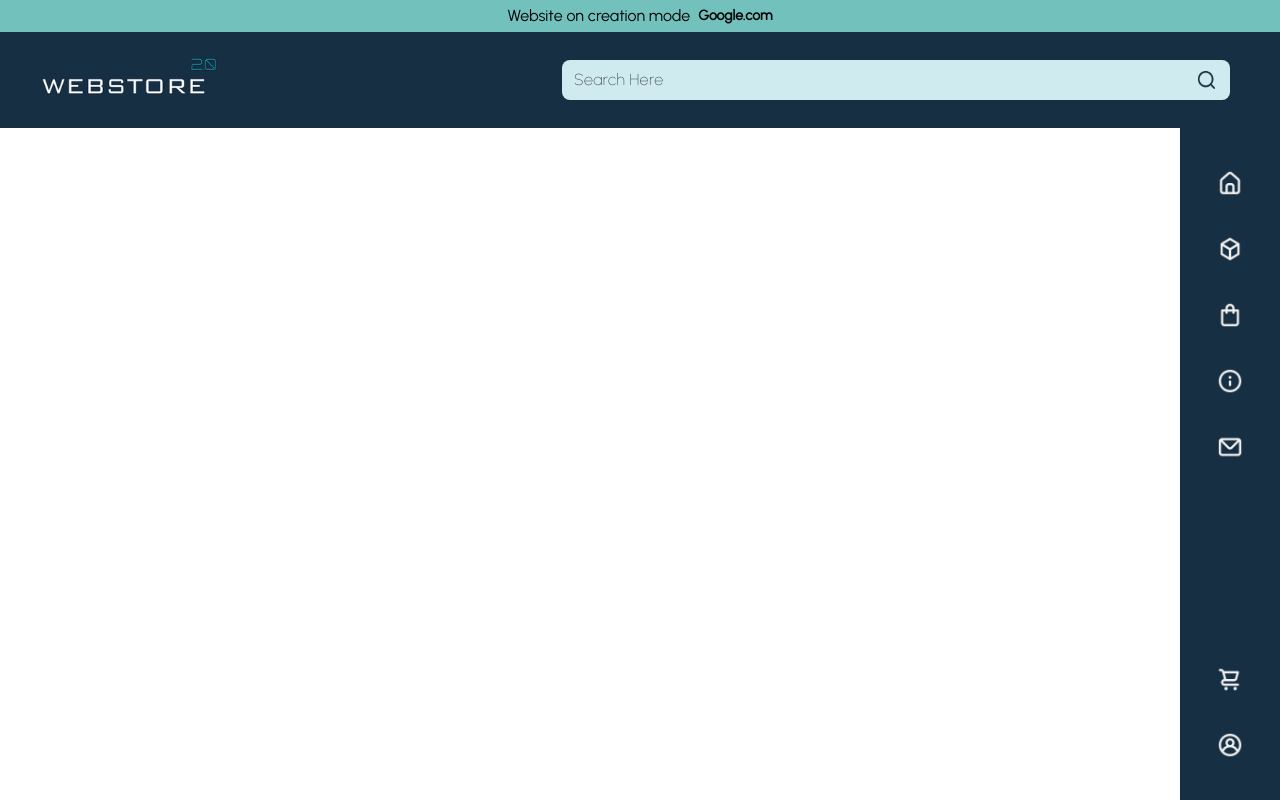
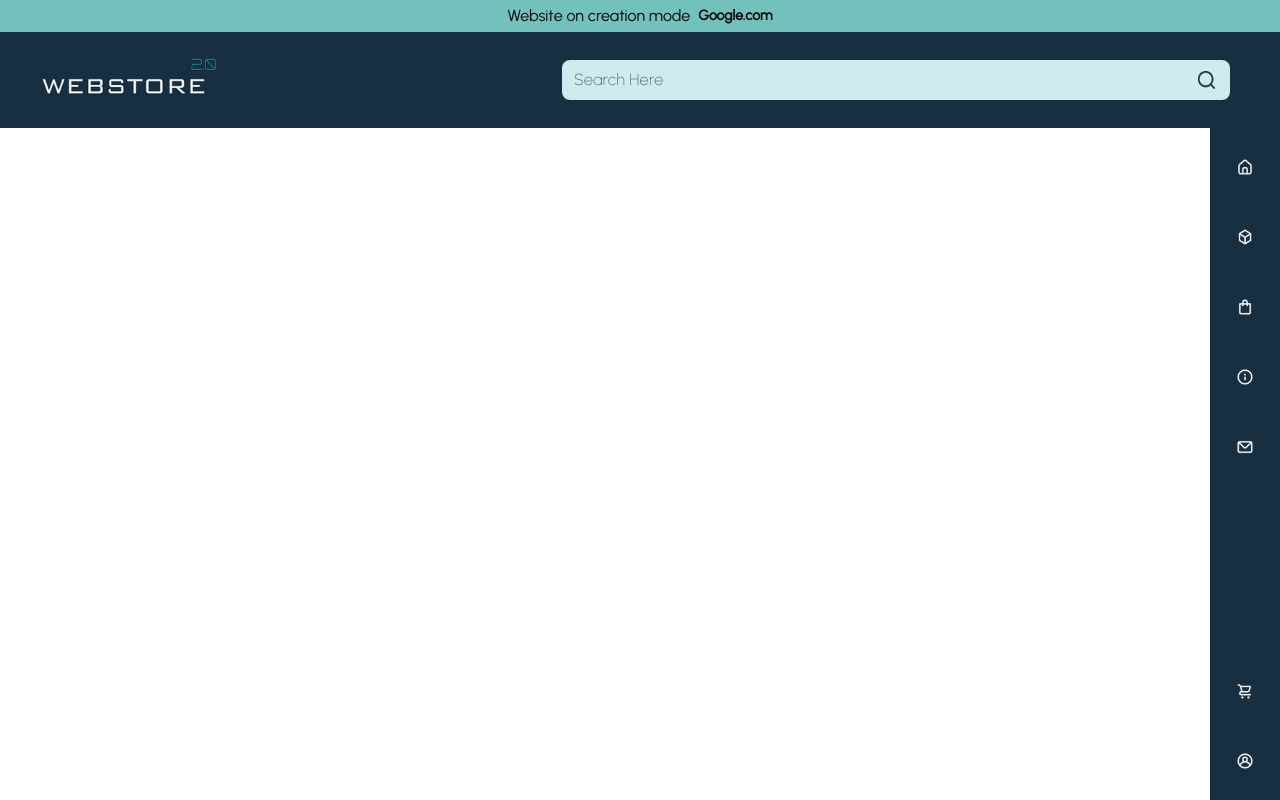
Before and after one commit to skhull-coding/e-com, a React (Create React App) app in the folder client/: page / in a window 1280 px wide. Built offline with nearby package versions, Linux system fonts and the light colour scheme; the HTML template or start-up script is replaced by a standard one.

Commit message:
navbar 2

```diff
--- a/client/src/App.js
+++ b/client/src/App.js
@@ -18,7 +18,7 @@ function App() {
           <Routes>
             <Route path="/" element={<Home />} />
           </Routes>
-          <div id="navSpace" className="h-full w-[100px] relative">
+          <div id="navSpace" className="h-full 2xl:w-[100px] w-[70px] relative">
             <NavBar />
           </div>
         </section>
--- a/client/src/components/NavBar.jsx
+++ b/client/src/components/NavBar.jsx
@@ -10,15 +10,15 @@ import profile from "../icons/profile.png";
 
 const NavBar = () => {
   return (
-    <nav className="bg-[#172F43] w-full h-full flex flex-col justify-between items-center py-10 px-[25px]">
-      <div id="upperSection" className=" flex flex-col items-center gap-[36px]">
+    <nav className="bg-[#172F43] w-full h-full flex flex-col justify-between items-center py-1">
+      <div id="upperSection" className=" flex flex-col items-center">
         <NavItem type={home} altText="home" />
         <NavItem type={product} altText="product" />
         <NavItem type={sell} altText="sell" />
         <NavItem type={about} altText="about" />
         <NavItem type={contact} altText="contact" />
       </div>
-      <div id="downSection" className=" flex flex-col items-center gap-[36px]">
+      <div id="downSection" className=" flex flex-col items-center">
         <NavItem type={cart} altText="cart" />
         <NavItem type={profile} altText="profile" />
       </div>
--- a/client/src/components/NavItem.jsx
+++ b/client/src/components/NavItem.jsx
@@ -1,15 +1,17 @@
 import React from "react";
+import { Link } from "react-router-dom";
 
 const NavItem = (props) => {
   return (
-    <div className="flex items-center gap-3">
+    <Link className="navItem flex bg-[#172F43] items-center gap-3 hover:brightness-125 p-[25px] relative">
+      <div className="floatingText flex justify-center items-center text-lg tracking-wider overflow-hidden absolute w-0 transition-all text-white h-full left-0 bg-[#172f43]">{props.altText.toUpperCase()}</div>
       <img
         src={props.type}
         alt={props.altText}
         className="2xl:w-[50px] w-[30px]"
       />
       {/* <p>{props.altText.toUpperCase()}</p> */}
-    </div>
+    </Link>
   );
 };
 
--- a/client/src/index.css
+++ b/client/src/index.css
@@ -6,4 +6,8 @@
     * {
         font-family: 'Urbanist', sans-serif;
     }
+
+    .navItem:hover .floatingText {
+        @apply  w-[100%] -left-full  px-16 rounded-lg
+    }
 }
```
